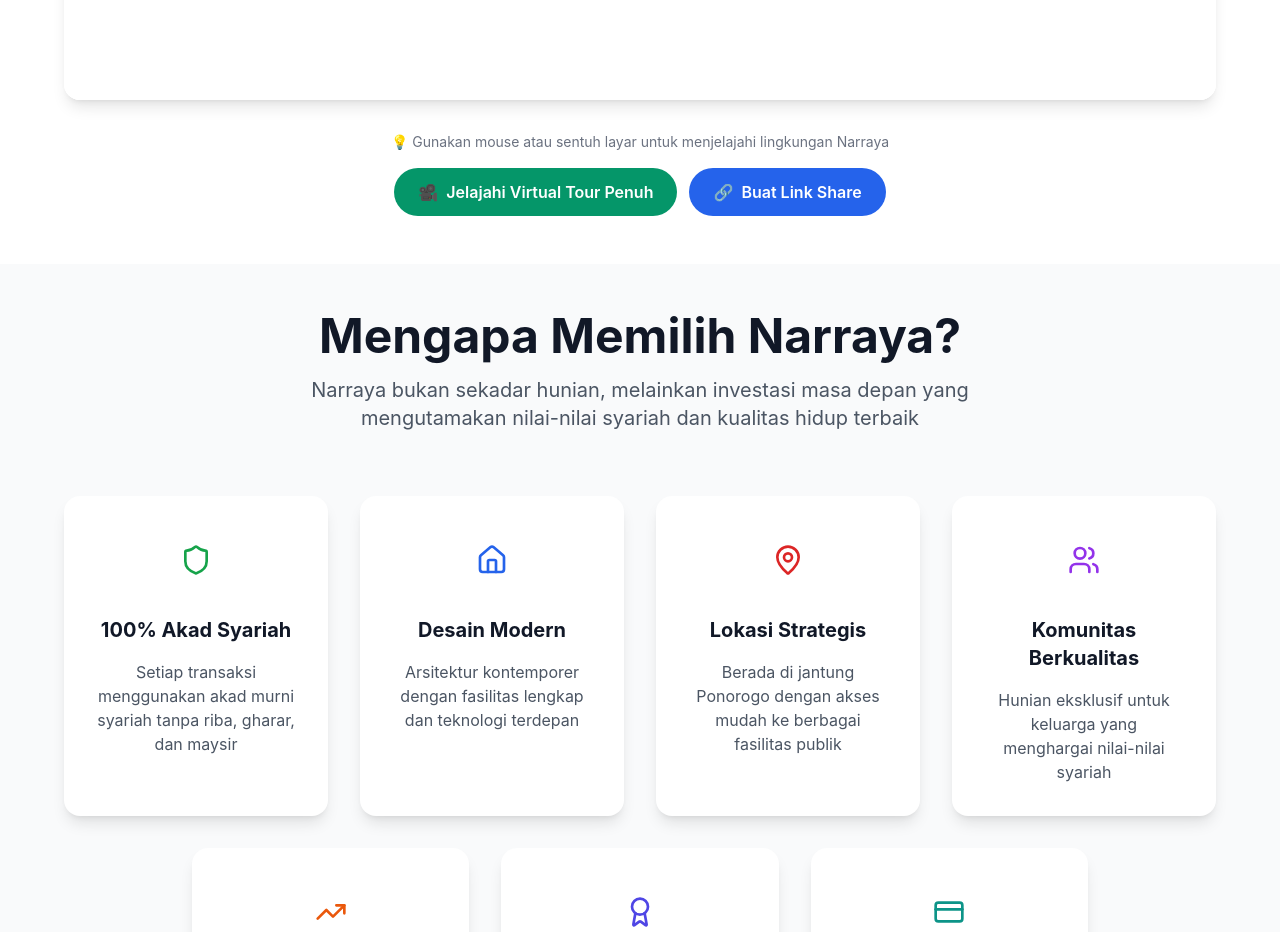
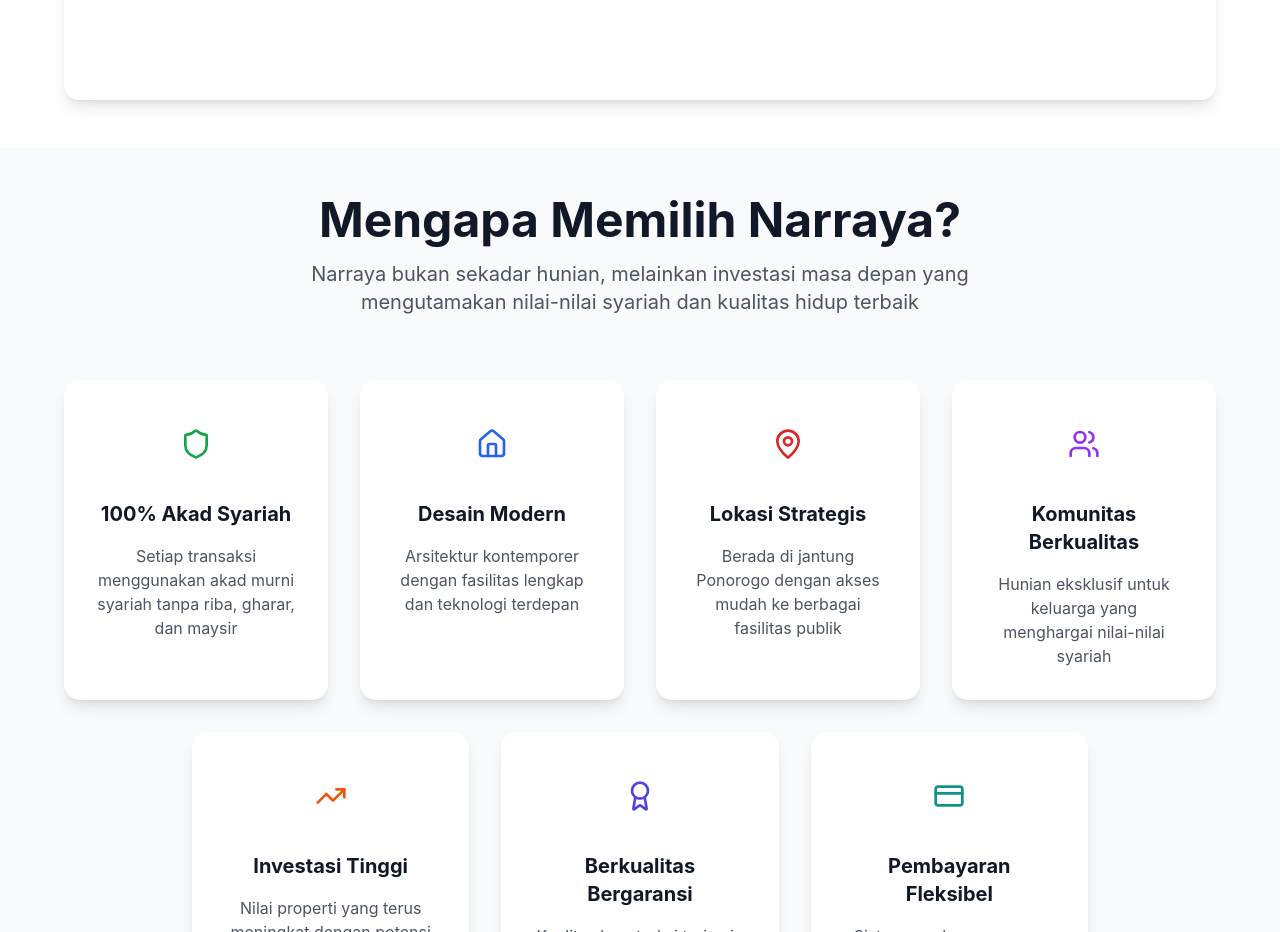
Before and after one commit to edivianika/pttatakreasi, a React (Create React App) app: page /narraya in a window 1280 px wide. Shown: the part 1540-2472 px from the top of the page. Built offline with nearby package versions, Linux system fonts and the light colour scheme; no server answers.

Commit message:
Update narraya

```diff
--- a/src/components/narraya/NarrayaPage.jsx
+++ b/src/components/narraya/NarrayaPage.jsx
@@ -220,27 +220,6 @@
               )}
             </div>
 
-            <div className="text-center mt-6 sm:mt-8">
-              <p className="text-sm text-gray-500 mb-4">
-                💡 Gunakan mouse atau sentuh layar untuk menjelajahi lingkungan Narraya
-              </p>
-              <div className="flex flex-col sm:flex-row gap-3 justify-center">
-                <Link
-                  to="/narraya-virtual"
-                  className="inline-flex items-center gap-2 bg-emerald-600 text-white px-6 py-3 rounded-full hover:bg-emerald-700 transition-colors font-semibold"
-                >
-                  <span>🎥</span>
-                  Jelajahi Virtual Tour Penuh
-                </Link>
-                <Link
-                  to="/sharevirtual"
-                  className="inline-flex items-center gap-2 bg-blue-600 text-white px-6 py-3 rounded-full hover:bg-blue-700 transition-colors font-semibold"
-                >
-                  <span>🔗</span>
-                  Buat Link Share
-                </Link>
-              </div>
-            </div>
           </div>
         </div>
       </section>
```
Also changed, not shown: .cursor/mcp.json (added).
